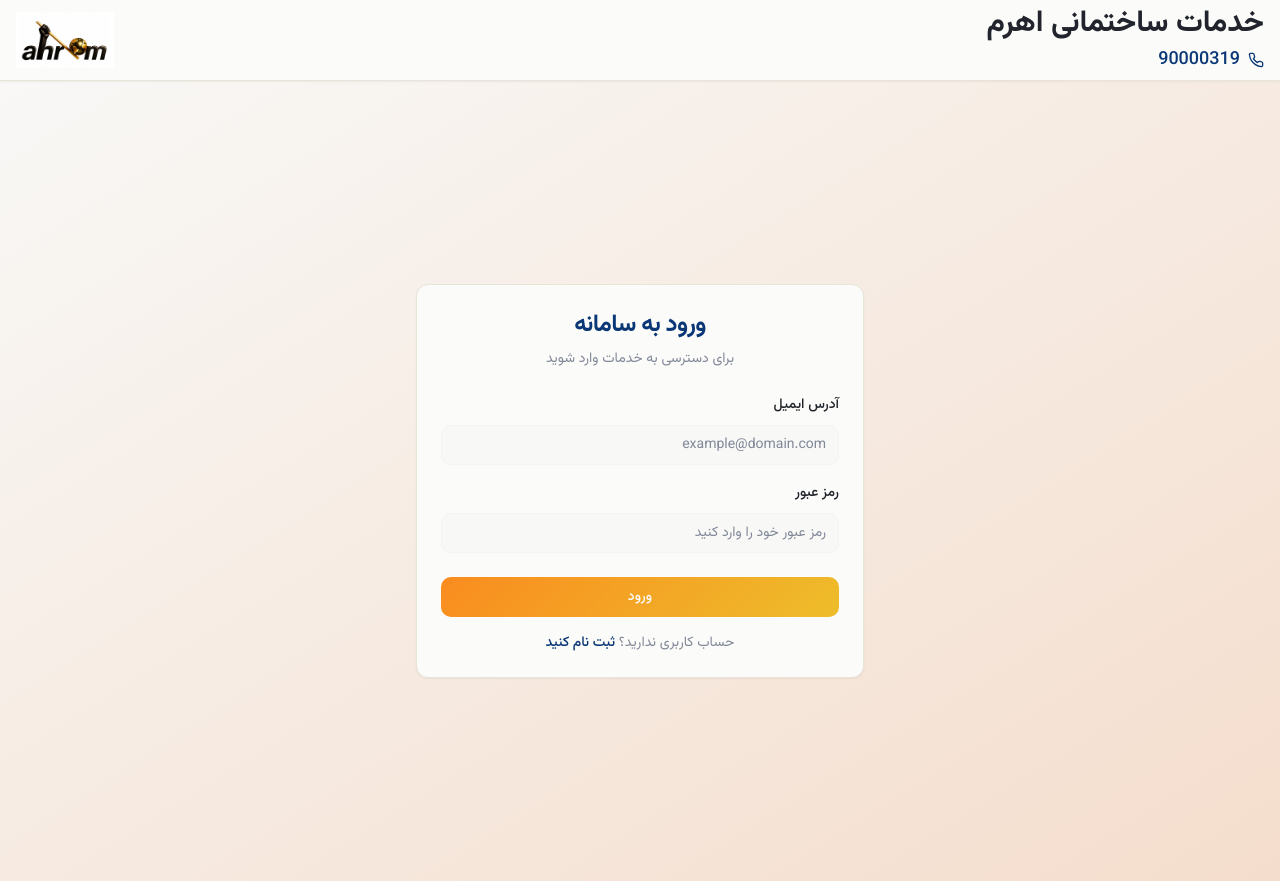
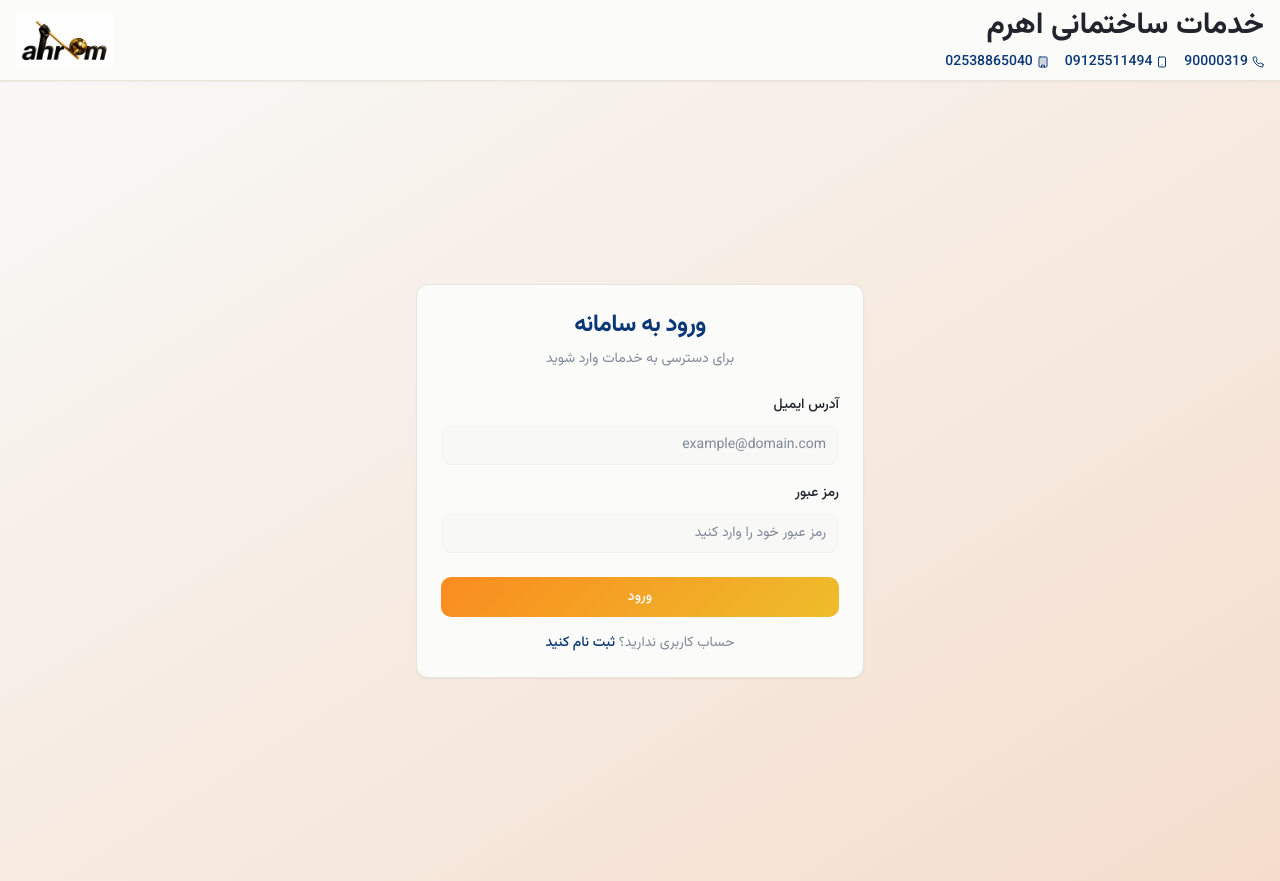
Before and after one commit to ahromcom-spec/darbast-chador-go, a React (Vite) app: page /auth/login in a window 1280 px wide. Built offline with nearby package versions, Linux system fonts and the light colour scheme; the HTML template or start-up script is replaced by a standard one.

Commit message:
Add contact numbers to header

```diff
--- a/src/components/Header.tsx
+++ b/src/components/Header.tsx
@@ -1,23 +1,42 @@
-import { Phone } from "lucide-react";
+import { Phone, Smartphone, Building } from "lucide-react";
 import ahromLogo from "@/assets/ahrom-logo.png";
 
 const Header = () => {
   return (
     <header className="sticky top-0 z-50 bg-card border-b border-border shadow-sm">
       <div className="container mx-auto px-4 h-20 flex items-center justify-between">
-        {/* Company Name - Right side in RTL */}
+        {/* Company Name and Contact Info - Right side in RTL */}
         <div className="flex-1">
           <h1 className="text-2xl md:text-3xl font-bold text-foreground font-vazir">
             خدمات ساختمانی اهرم
           </h1>
-          {/* Phone Number */}
+          {/* Contact Numbers */}
+          <div className="flex flex-wrap gap-4 mt-2">
             <a
               href="tel:90000319"
-            className="flex items-center gap-2 text-primary hover:text-primary/80 transition-colors group mt-1"
+              className="flex items-center gap-1 text-primary hover:text-primary/80 transition-colors group"
+              title="تماس با ما"
             >
-            <Phone className="h-4 w-4 group-hover:animate-pulse" />
-            <span className="text-lg font-medium">90000319</span>
+              <Phone className="h-3 w-3 group-hover:animate-pulse" />
+              <span className="text-sm font-medium">90000319</span>
             </a>
+            <a
+              href="tel:09125511494"
+              className="flex items-center gap-1 text-primary hover:text-primary/80 transition-colors group"
+              title="موبایل"
+            >
+              <Smartphone className="h-3 w-3 group-hover:animate-pulse" />
+              <span className="text-sm font-medium">09125511494</span>
+            </a>
+            <a
+              href="tel:02538865040"
+              className="flex items-center gap-1 text-primary hover:text-primary/80 transition-colors group"
+              title="دفتر"
+            >
+              <Building className="h-3 w-3 group-hover:animate-pulse" />
+              <span className="text-sm font-medium">02538865040</span>
+            </a>
+          </div>
         </div>
 
         {/* Logo - Left side in RTL */}
@@ -36,13 +55,35 @@ const Header = () => {
           <h1 className="text-xl font-bold text-foreground font-vazir text-center">
             خدمات ساختمانی اهرم
           </h1>
+          {/* Contact Numbers - Mobile */}
+          <div className="flex flex-col gap-2 text-center">
             <a
               href="tel:90000319"
-            className="flex items-center gap-2 text-primary hover:text-primary/80 transition-colors group"
+              className="flex items-center gap-2 text-primary hover:text-primary/80 transition-colors group justify-center"
+              title="تماس با ما"
             >
               <Phone className="h-4 w-4 group-hover:animate-pulse" />
-            <span className="text-lg font-medium">90000319</span>
+              <span className="text-base font-medium">90000319</span>
             </a>
+            <div className="flex gap-4 justify-center">
+              <a
+                href="tel:09125511494"
+                className="flex items-center gap-1 text-primary hover:text-primary/80 transition-colors group"
+                title="موبایل"
+              >
+                <Smartphone className="h-3 w-3 group-hover:animate-pulse" />
+                <span className="text-sm font-medium">09125511494</span>
+              </a>
+              <a
+                href="tel:02538865040"
+                className="flex items-center gap-1 text-primary hover:text-primary/80 transition-colors group"
+                title="دفتر"
+              >
+                <Building className="h-3 w-3 group-hover:animate-pulse" />
+                <span className="text-sm font-medium">02538865040</span>
+              </a>
+            </div>
+          </div>
           <img
             src={ahromLogo}
             alt="لوگوی اهرم"
```
Lines whose indentation alone changed are shown as unchanged.
